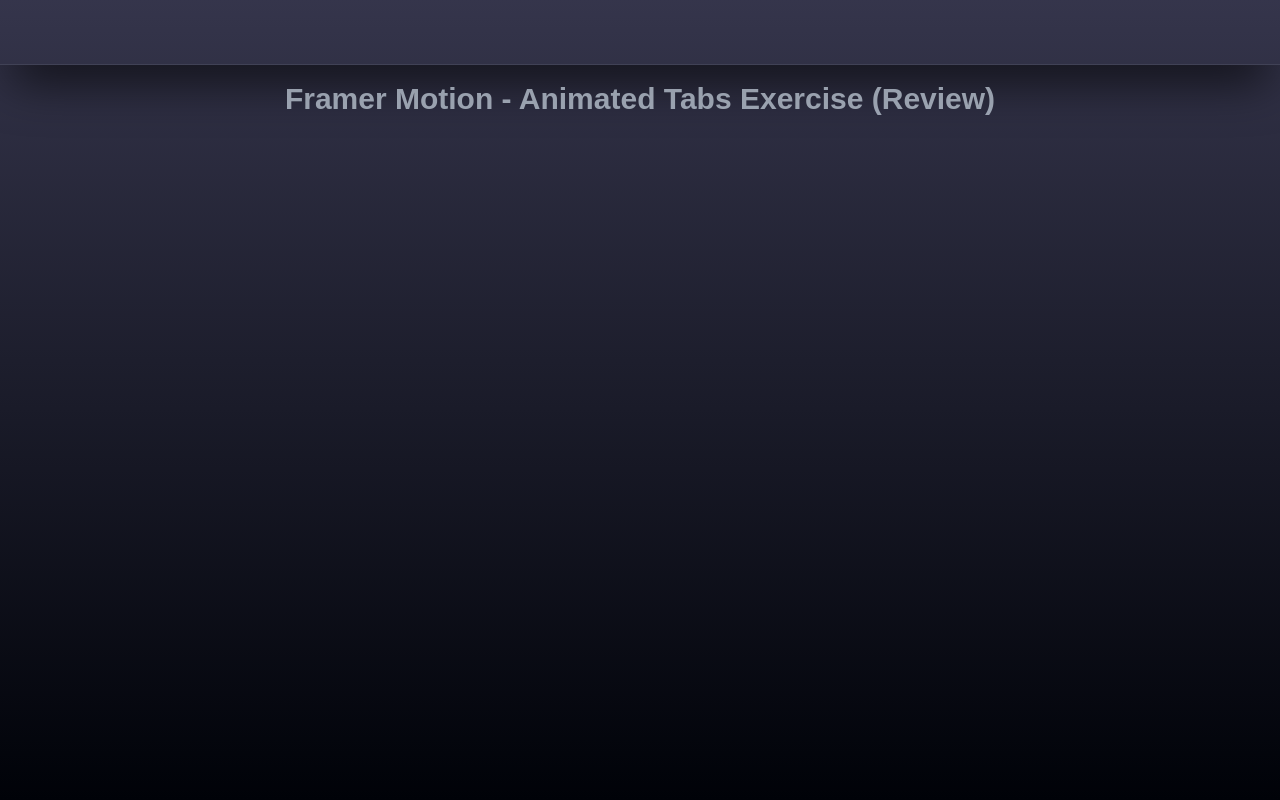
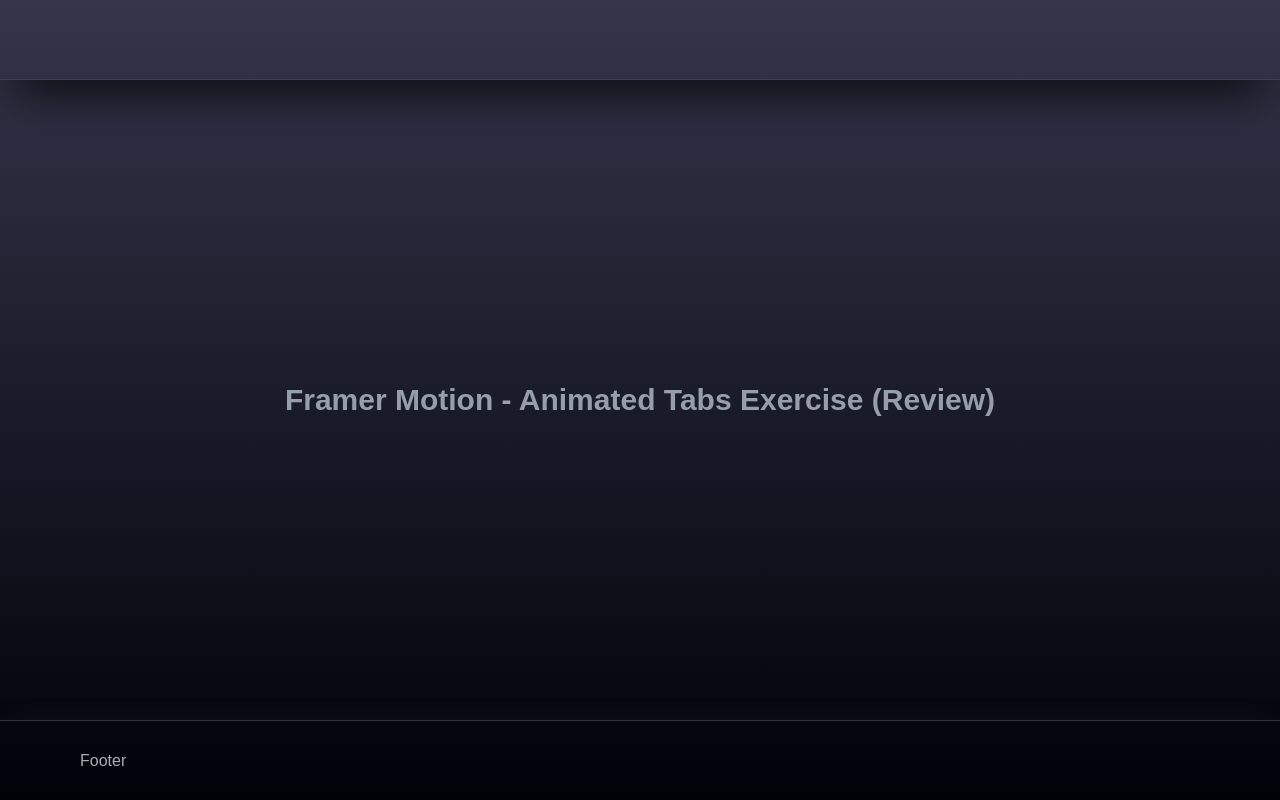
Before and after one commit to midcenturydude7/nextjs-framer-motion-animated-tabs-review, a Next.js app: page / in a window 1280 px wide. Built offline with nearby package versions, Linux system fonts and the light colour scheme; a web font is replaced by a local one.

Commit message:
Added Main and Footer components to layout

```diff
--- /dev/null
+++ b/app/components/Footer/Footer.jsx
@@ -0,0 +1,7 @@
+export default function Footer() {
+  return (
+    <footer className="flex h-20 items-center border-t-[1px] border-slate-300/20 bg-[#0F1234]/0 shadow-2xl shadow-slate-50/50">
+      <div className="px-20">Footer</div>
+    </footer>
+  );
+}
--- a/app/components/Header/Header.jsx
+++ b/app/components/Header/Header.jsx
@@ -1,8 +1,6 @@
-import React from "react";
-
 function Header() {
   return (
-    <div className="flex border-b-[1px] border-slate-300/10 bg-[rgba(0,2,8.0.61)] p-8 shadow-2xl shadow-black/80"></div>
+    <header className="flex h-20 border-b-[1px] border-slate-300/10 bg-[rgba(0,2,8.0.61)] p-8 shadow-2xl shadow-black/80"></header>
   );
 }
 
--- /dev/null
+++ b/app/components/Main/Main.jsx
@@ -0,0 +1,7 @@
+export default function Main({ children }) {
+  return (
+    <div className="flex min-h-[100%] flex-1 flex-col justify-center">
+      {children}
+    </div>
+  );
+}
--- a/app/layout.js
+++ b/app/layout.js
@@ -1,4 +1,6 @@
 import Header from "./components/Header/Header";
+import Main from "./components/Main/Main";
+import Footer from "./components/Footer/Footer";
 import "./globals.css";
 
 export const metadata = {
@@ -15,7 +17,8 @@
       <body className="font-[sofia-pro,_sans-serif] font-medium not-italic text-slate-100/70 antialiased">
         <div className="flex min-h-screen flex-col space-y-4 bg-gradient-to-b from-[rgba(12,12,39,0.83)] to-[rgb(0,2,8)]">
           <Header />
-          {children}
+          <Main>{children}</Main>
+          <Footer />
         </div>
       </body>
     </html>
```
